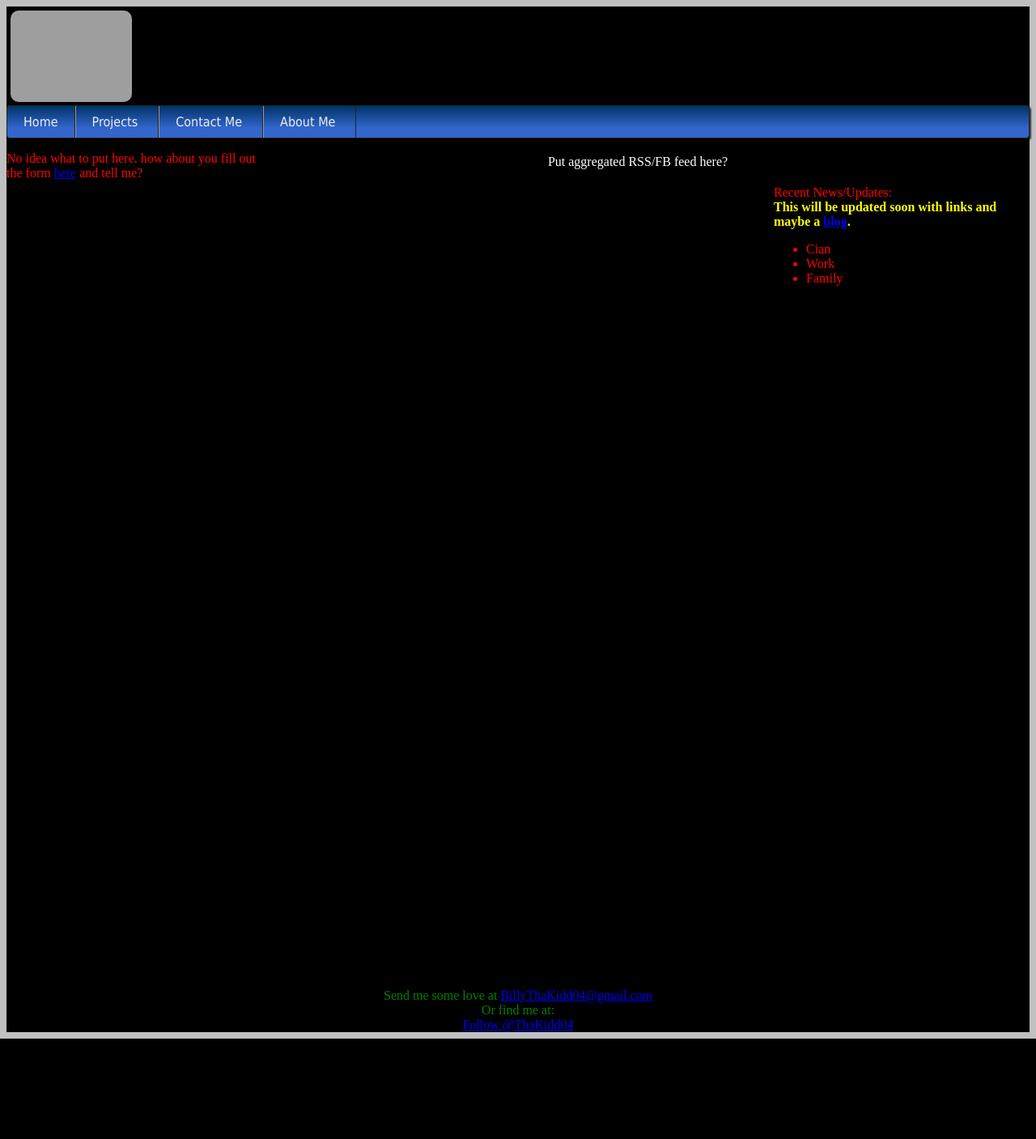
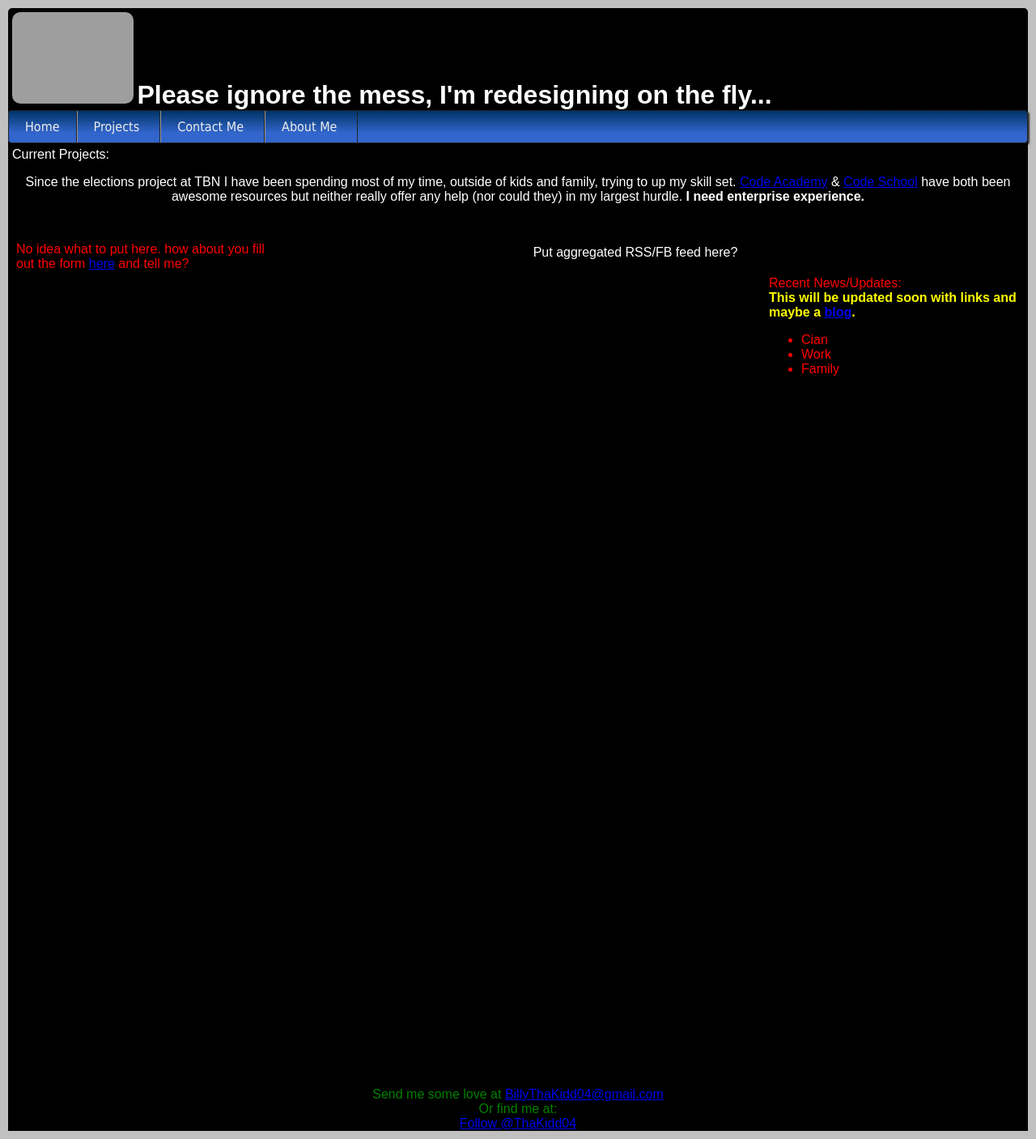
Before and after one commit to billythakidd04/grown-kidd-site, a PHP site: page / in a window 1280 px wide. Shown: the whole page at 81% size. Before the commit the page ends 1283 px from the top, so only its background shows below. Run offline with PHP 8.4, Linux system fonts and the light colour scheme; some libraries are stand-ins or nearby versions; grey boxes are pictures that could not be loaded.

Commit message:
updates yaygit status

```diff
--- a/css/main.css
+++ b/css/main.css
@@ -3,12 +3,22 @@ body
 {
 	background: silver;
 	text-align: center;
+	margin: 0px;
+	padding: 10px;
+	color: white;
+	font-family: sans-serif;
 }
 
 header
 {
 	background: black;
 	text-align: left;
+	border-top-left-radius: 5px;
+	border-top-right-radius: 5px;
+}
+header h1
+{
+	display: inline;
 }
 
 header img
@@ -66,6 +76,7 @@ aside.right
 	color: white;
 	background: black;
 	height: 1050px;
+	padding: 10px;
 }
 
 footer
--- a/index.php
+++ b/index.php
@@ -17,8 +17,15 @@
 	<body>
 		<header>
 			<img alt="Picture of me and Cian" src="img/caindaddysleepin.jpeg" title="Cian and Daddy">
-			<?include_once 'nav/nav.php';?>
+			<h1>Please ignore the mess, I'm redesigning on the fly...</h1>
+			<?php include_once 'nav/nav.php';?>
 		</header>
+		<section>
+			<header>Current Projects:</header>
+			<article>
+				<p>Since the elections project at TBN I have been spending most of my time, outside of kids and family, trying to up my skill set. <a href="www.codeacademy.com">Code Academy</a> &amp; <a href="www.codeschool.com">Code School</a> have both been awesome resources but neither really offer any help (nor could they) in my largest hurdle. <strong>I need enterprise experience.</strong></p>
+			</article>
+		</section>
 		<div id="container">
 			<aside class="left"><p>No idea what to put here. how about you fill out the form <a href="pages/sitepage.php" target="new">here</a> and tell me?</p></aside>
 			<div id="mainContent">Put aggregated RSS/FB feed here?</div>
```
